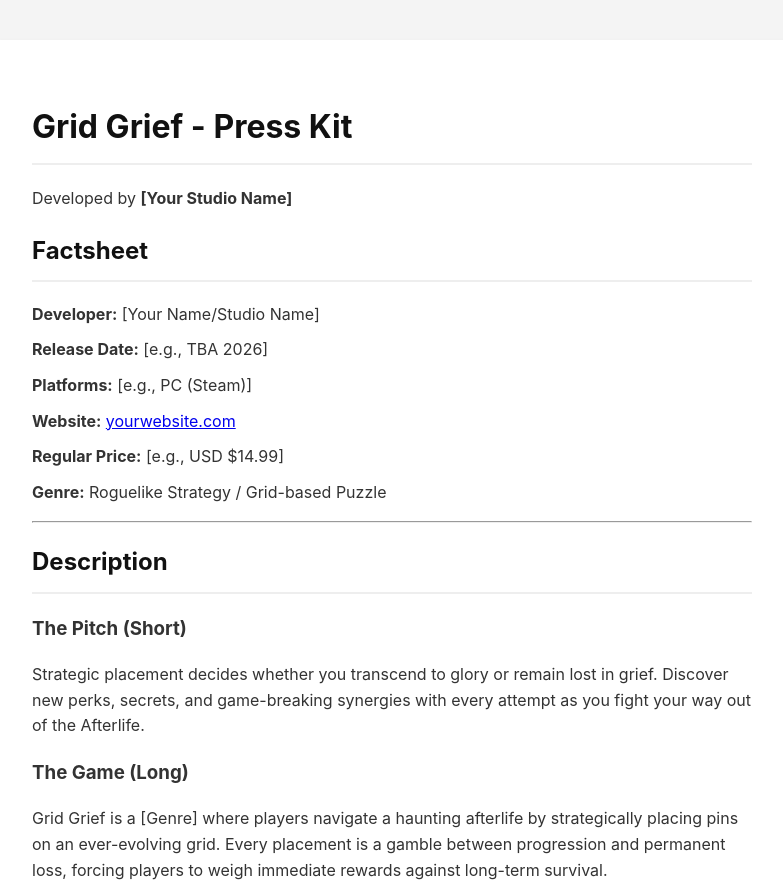
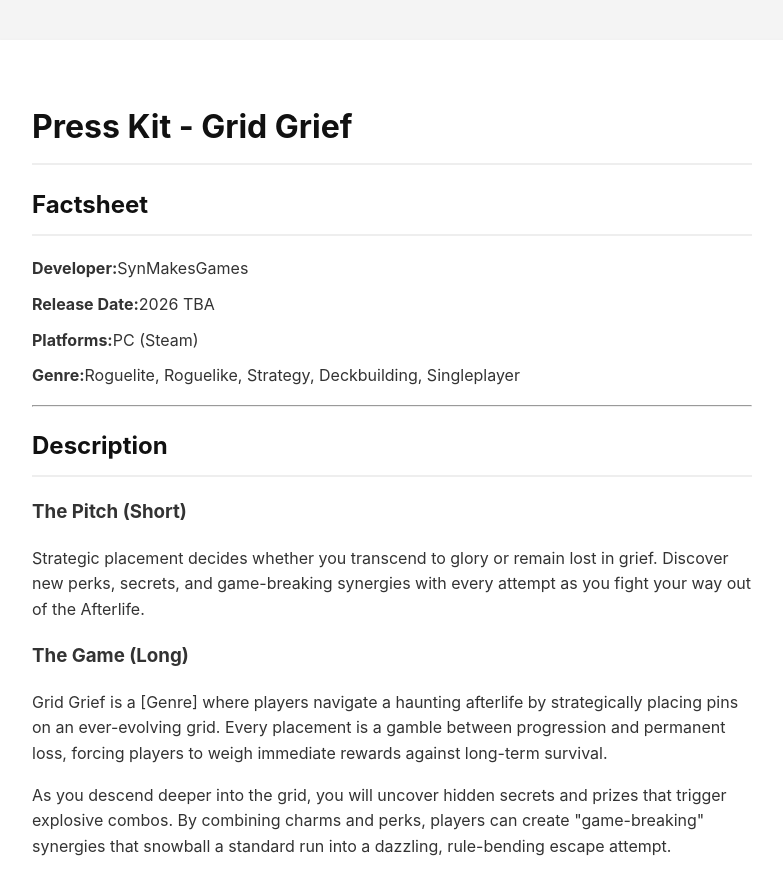
Before and after one commit to synmakesgames/gridgrief.github.io, a plain HTML site: page index.html in a window 1280 px wide. Shown: the top 886 px of the page, without its empty margins (248-1031 px from the left). Drawn offline with Linux system fonts and the light colour scheme.

Commit message:
Update index.html

```diff
--- a/index.html
+++ b/index.html
@@ -9,19 +9,16 @@
 <body>
     <div class="container">
         <header>
-            <h1>Grid Grief - Press Kit</h1>
-            <p>Developed by <strong>[Your Studio Name]</strong></p>
+            <h1>Press Kit - Grid Grief</h1>
         </header>
 
         <section id="factsheet">
             <h2>Factsheet</h2>
             <ul>
-                <li><strong>Developer:</strong> [Your Name/Studio Name]</li>
-                <li><strong>Release Date:</strong> [e.g., TBA 2026]</li>
-                <li><strong>Platforms:</strong> [e.g., PC (Steam)]</li>
-                <li><strong>Website:</strong> <a href="yourwebsite.com">yourwebsite.com</a></li>
-                <li><strong>Regular Price:</strong> [e.g., USD $14.99]</li>
-                <li><strong>Genre:</strong> Roguelike Strategy / Grid-based Puzzle</li>
+                <li><strong>Developer:</strong>SynMakesGames</li>
+                <li><strong>Release Date:</strong>2026 TBA</li>
+                <li><strong>Platforms:</strong>PC (Steam)</li>
+                <li><strong>Genre:</strong>Roguelite, Roguelike, Strategy, Deckbuilding, Singleplayer</li>
             </ul>
         </section>
 
```
